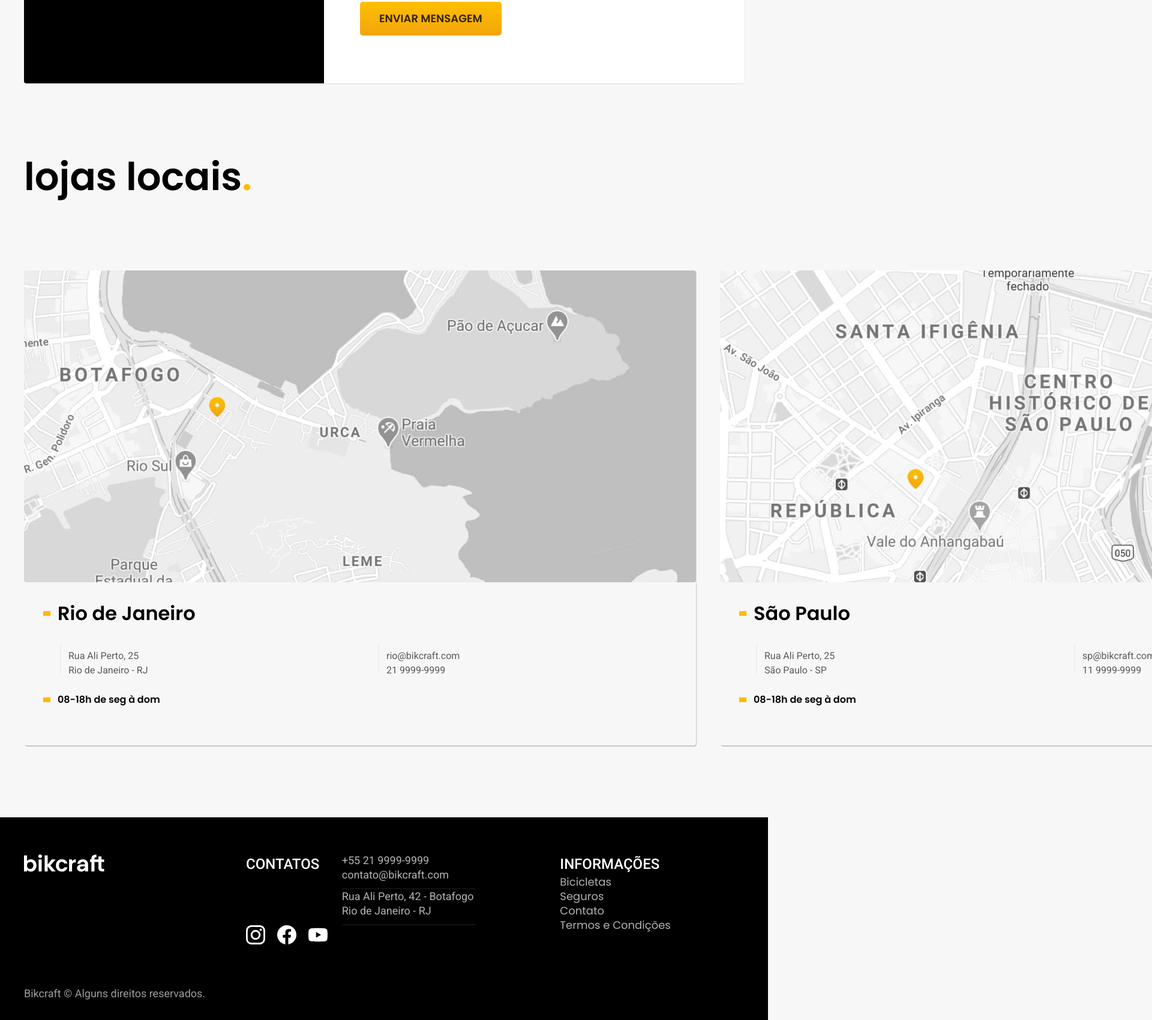
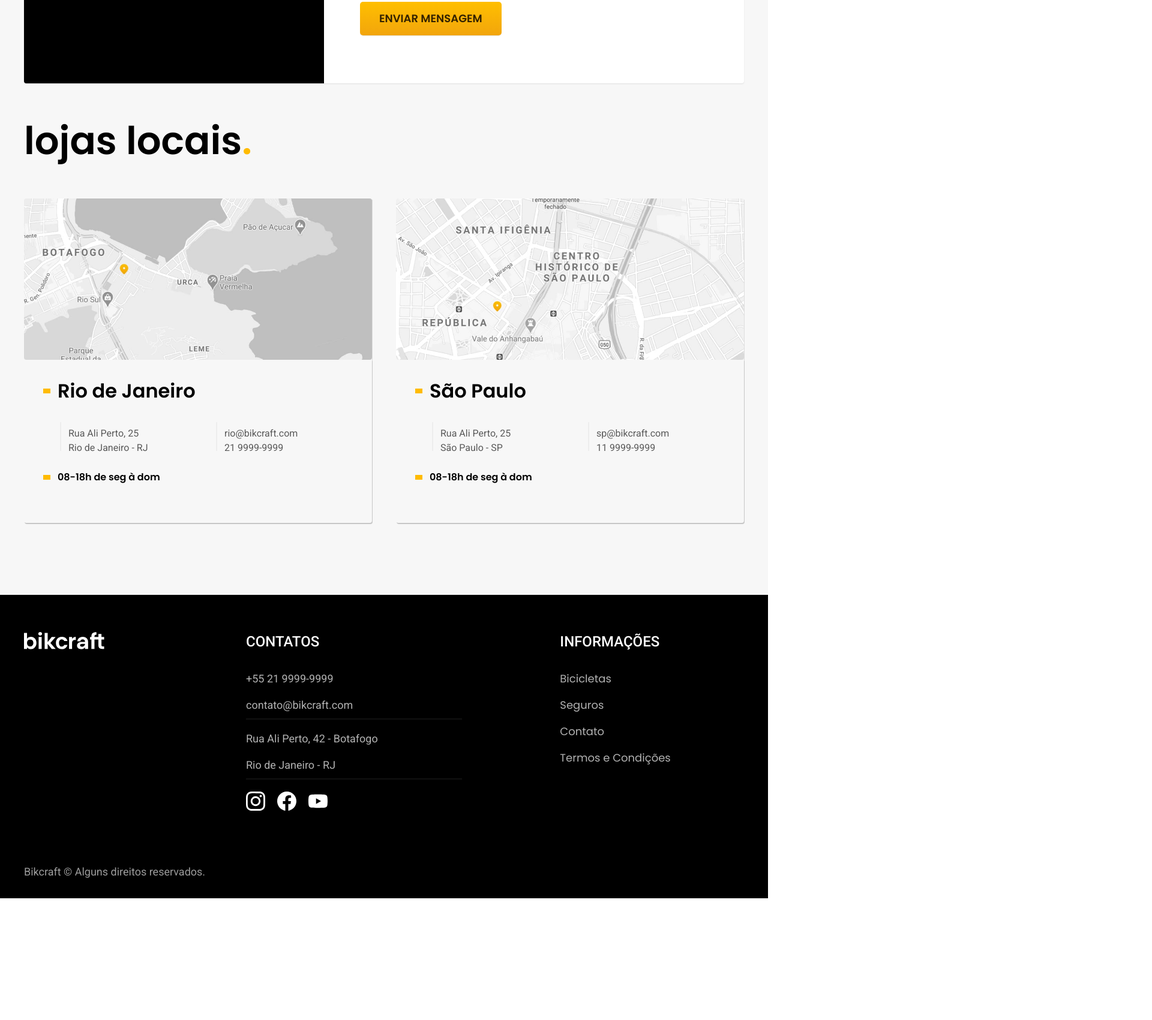
Before and after one commit to Moz98/bikcraft-origamid, a plain HTML site: page contact.html in a window 1280 px wide. Shown: the part 945-2646 px from the top of the page at 60% size, 1920 px wide, since content can reach past the window. After the commit the page ends 2443 px from the top, so only its background shows below. Drawn offline with Linux system fonts and the light colour scheme.

Commit message:
Contact - Ref

```diff
--- a/contact.html
+++ b/contact.html
@@ -28,7 +28,7 @@
         <ul class="navegation font-1-m-b">
           <li><a href="./bikes.html">Bicicletas</a></li>
           <li><a href="./insurance.html">Seguros</a></li>
-          <li><a href="./contact.html">Contato</a></li>
+          <li><a href="./contact.html">Contatos</a></li>
         </ul>
       </nav>
     </div>
@@ -42,7 +42,7 @@
       </div>
     </div>
 
-    <div class="contact container-1">
+    <div class="contact container-1 spc-060">
       <div class="contact-data font-2-s color-4">
         <h3 class="font-1-l color-0">Loja Online</h3>
         <ul class="contact-local">
@@ -89,10 +89,9 @@
       </div>
     </div>
 
-  </main>
 
     <article class="contact-store container-1 ">
-    <h2 class="font-1-xxl">lojas locais<span class="p1">.</span></h2>
+      <h2 class="font-1-xxl spc-060">lojas locais<span class="p1">.</span></h2>
       <div class="contact-store-loc">
         <div>
           <picture>
@@ -126,43 +125,48 @@
         </div>
       </div>
 
+    </article>
+  </main>
 
-  </article>
 
-  <footer class="header-bg">
 
-    <div class="footer container-1">
+  <div class="header-bg">
+
+    <footer class="container-1 footer ">
       <img src="./img/bikcraft.svg" alt="Bikcrat logo">
-      <div class="contact">
-        <h3 class="font-2-l-b color-0">Contatos</h3>
+
+      <div class="footer-contact">
+        <h3 class="font-2-l-b color-0 spc-032">Contatos</h3>
         <ul class="contact-info font-2-m color-5">
-          <li><a href="tel:+55219999-9999">+55 21 9999-9999</a></li>
-          <li><a href="mailto:contato@bikcraft.com">contato@bikcraft.com</a></li>
-          <li>Rua Ali Perto, 42 - Botafogo</li>
-          <li>Rio de Janeiro - RJ</li>
+          <li class="spc-020"><a href="tel:+55219999-9999">+55 21 9999-9999</a></li>
+          <li class="spc-020"><a href="mailto:contato@bikcraft.com">contato@bikcraft.com</a></li>
+          <li class="spc-020">Rua Ali Perto, 42 - Botafogo</li>
+          <li class="spc-020">Rio de Janeiro - RJ</li>
         </ul>
+
         <ul class="contact-app">
-          <img src="./img/redes/instagram.svg" alt="Instagram">
-          <img src="./img/redes/facebook.svg" alt="Facebook">
-          <img src="./img/redes/youtube.svg" alt="Youtube">
+          <li class="spc-020"><img src="./img/redes/instagram.svg" alt="Instagram"></li>
+          <li class="spc-020"><img src="./img/redes/facebook.svg" alt="Facebook"></li>
+          <li class="spc-020"><img src="./img/redes/youtube.svg" alt="Youtube"></li>
         </ul>
       </div>
 
       <div>
-        <h3 class="font-2-l-b color-0">Informações</h3>
+        <h3 class="font-2-l-b color-0 spc-032">Informações</h3>
         <nav>
           <ul class="information font-1-m color-5">
-            <li><a href="./bikes.html">Bicicletas</a></li>
-            <li><a href="./insurance.html">Seguros</a></li>
-            <li><a href="./contact.html">Contato</a></li>
-            <li><a href="./terms.html">Termos e Condições</a></li>
+            <li class="spc-020"><a href="./bikes.html">Bicicletas</a></li>
+            <li class="spc-020"><a href="./insurance.html">Seguros</a></li>
+            <li class="spc-020"><a href="./contact.html">Contato</a></li>
+            <li class="spc-020"><a href="./terms.html">Termos e Condições</a></li>
           </ul>
         </nav>
       </div>
+
       <p class="footer-copy font-2-m color-6">Bikcraft © Alguns direitos reservados.</p>
+    </footer>
+
   </div>
-
-  </footer>
 </body>
 
 </html>
--- a/css/contact/contact.css
+++ b/css/contact/contact.css
@@ -1,11 +1,8 @@
-#contact {
-  background-color: var(--c1);
-}
-
 .contact {
   display: grid;
   grid-template-columns: 5fr 7fr;
   border-radius: 4px;
+  padding-inline: 20px;
 }
 
 .contact-data,
@@ -31,7 +28,6 @@ address {
   gap: 4px;
   padding-left: 28px;
   margin: 32px 0 60px 0;
-
 }
 
 address a {
@@ -74,7 +70,6 @@ address a:last-child::before {
   position: absolute;
 }
 
-
 .contact-networks {
   display: flex;
   gap: 20px;
@@ -94,8 +89,8 @@ address a:last-child::before {
   border-radius: 0 4px 4px 0;
 }
 
-form fieldset+fieldset,
-form *+button {
+form fieldset + fieldset,
+form * + button {
   margin-top: 20px;
 }
 
@@ -105,3 +100,15 @@ form *+button {
   align-items: center;
   gap: 20px;
 }
+
+@media (max-width: 860px) {
+  .contact {
+    grid-template-columns: 1fr;
+  }
+}
+
+@media (max-width: 860px) {
+  .contact-form fieldset:first-child {
+    grid-template-columns: 1fr;
+  }
+}
--- a/css/contact/store.css
+++ b/css/contact/store.css
@@ -1,5 +1,5 @@
-.contact-store h2 {
-  padding: 120px 0;
+.contact-store {
+  padding-inline: 20px;
 }
 
 .contact-store-loc {
@@ -12,6 +12,10 @@
 .contact-store-loc div {
   box-shadow: 1px 2px rgba(0, 0, 0, 0.1);
   border-radius: 0 0 4px 4px;
+}
+
+.contact-store-loc div img {
+  width: 100%;
 }
 
 .contact-store-desc {
@@ -68,3 +72,9 @@
   margin-right: 12px;
   background: var(--p1);
 }
+
+@media (max-width: 860px) {
+  .contact-store-loc {
+    grid-template-columns: 1fr;
+  }
+}
--- a/css/global/bg.css
+++ b/css/global/bg.css
@@ -20,6 +20,10 @@
   box-shadow: inset 0 120px var(--c0), inset 0 -120px var(--c12);
 }
 
+#contact {
+  background: linear-gradient(var(--c11) 600px, var(--c1) 0px);
+}
+
 @media (max-width: 1000px) {
   .bike-bg {
     background: linear-gradient(to bottom, var(--c0) 25%, var(--c11) 0%);
--- a/css/intern-bikes/bike.css
+++ b/css/intern-bikes/bike.css
@@ -128,7 +128,7 @@
 }
 
 @media (max-width: 860px) {
-  .bike-grid {
+  s .bike-grid {
     grid-template-columns: 1fr;
   }
 
@@ -140,6 +140,3 @@
     display: none;
   }
 }
-
-@media (max-width: 620px) {
-}
```
Lines whose indentation alone changed are shown as unchanged.
